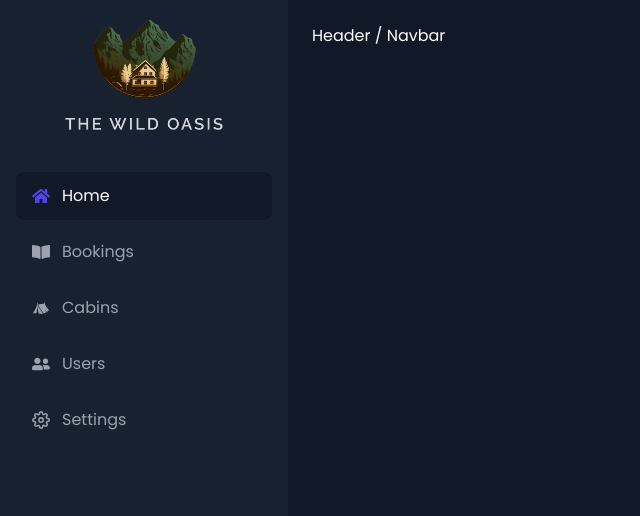
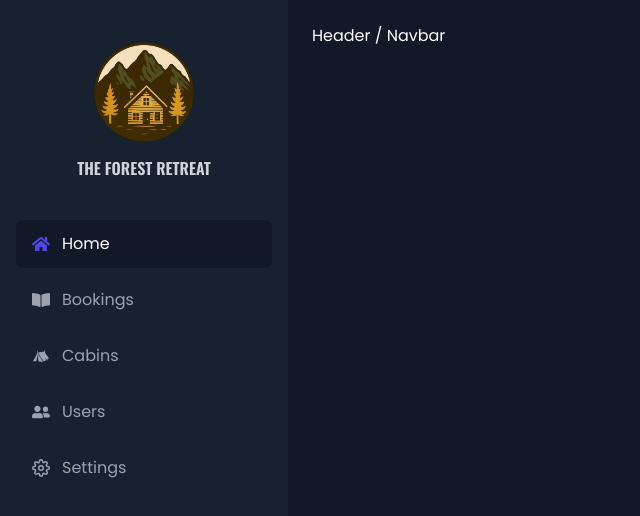
Before and after one commit to Geneyuu/hotel-management-app, a React (Vite) app: page /dashboard in a window 1280 px wide. Shown: the top 516 px of the page, without its empty margins (0-640 px from the left). Built offline with nearby package versions, Linux system fonts and the light colour scheme.

Commit message:
changed logo

```diff
--- a/index.html
+++ b/index.html
@@ -12,6 +12,13 @@
 			rel="stylesheet"
 		/>
 
+		<link rel="preconnect" href="https://fonts.googleapis.com" />
+		<link rel="preconnect" href="https://fonts.gstatic.com" crossorigin />
+		<link
+			href="https://fonts.googleapis.com/css2?family=DM+Sans:ital,opsz,wght@0,9..40,100..1000;1,9..40,100..1000&family=Oswald:wght@200..700&display=swap"
+			rel="stylesheet"
+		/>
+
 		<title>hotel-management-app</title>
 	</head>
 	<body>
--- a/src/components/Sidebar.jsx
+++ b/src/components/Sidebar.jsx
@@ -2,18 +2,21 @@ import { NavLink } from "react-router-dom";
 import { FaHome, FaBookOpen, FaUserFriends } from "react-icons/fa";
 import { GiCampingTent } from "react-icons/gi";
 import { FiSettings } from "react-icons/fi";
-import logo from "../assets/logo-dark.png";
+import logo from "../assets/logo-dark-2.png";
 
 const Sidebar = () => {
 	return (
 		<aside className="w-72 h-full bg-[#18212F] text-white flex flex-col items-center">
 			{/* Logo */}
-			<div className="flex flex-col items-center mb-10">
+			<div className="flex flex-col items-center mb-10 pointer-events-none">
 				<img
 					src={logo}
 					alt="logo"
-					className="w-full h-28 object-contain mt-5"
+					className="w-full h-36 object-contain mt-5"
 				/>
+				<h1 className="text-gray-300 font-oswald -mt-2 font-semibold">
+					THE FOREST RETREAT
+				</h1>
 			</div>
 
 			{/* Navigation */}
--- a/src/index.css
+++ b/src/index.css
@@ -5,3 +5,8 @@
 body {
 	font-family: "Poppins", sans-serif;
 }
+
+/* Custom utility for Oswald font */
+.font-oswald {
+	font-family: "Oswald", sans-serif;
+}
--- a/src/routes/routes.jsx
+++ b/src/routes/routes.jsx
@@ -1,5 +1,5 @@
 import { createBrowserRouter, Navigate } from "react-router-dom";
-import AppLayout from "../layouts/AppLayout"; // 🔥 instead of App.jsx
+import AppLayout from "../layouts/AppLayout";
 import Home from "../pages/Home";
 import Bookings from "../pages/Bookings";
 import Cabins from "../pages/Cabins";
```
Also changed, not shown: src/assets/logo-dark-2.png (added).
